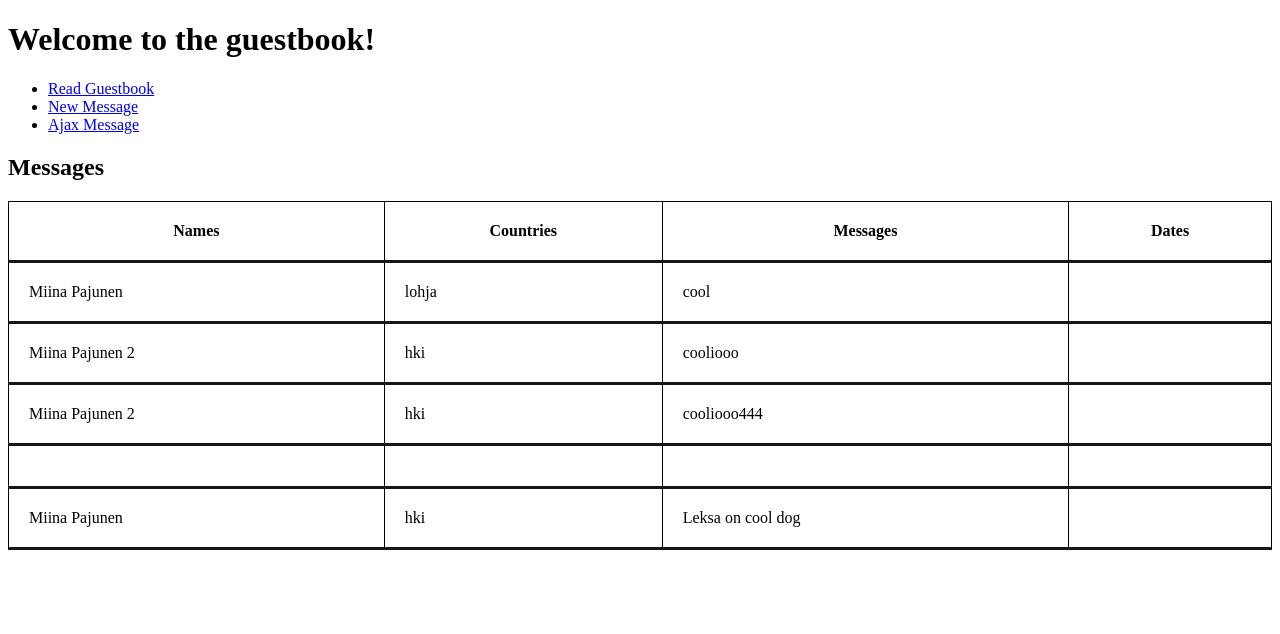
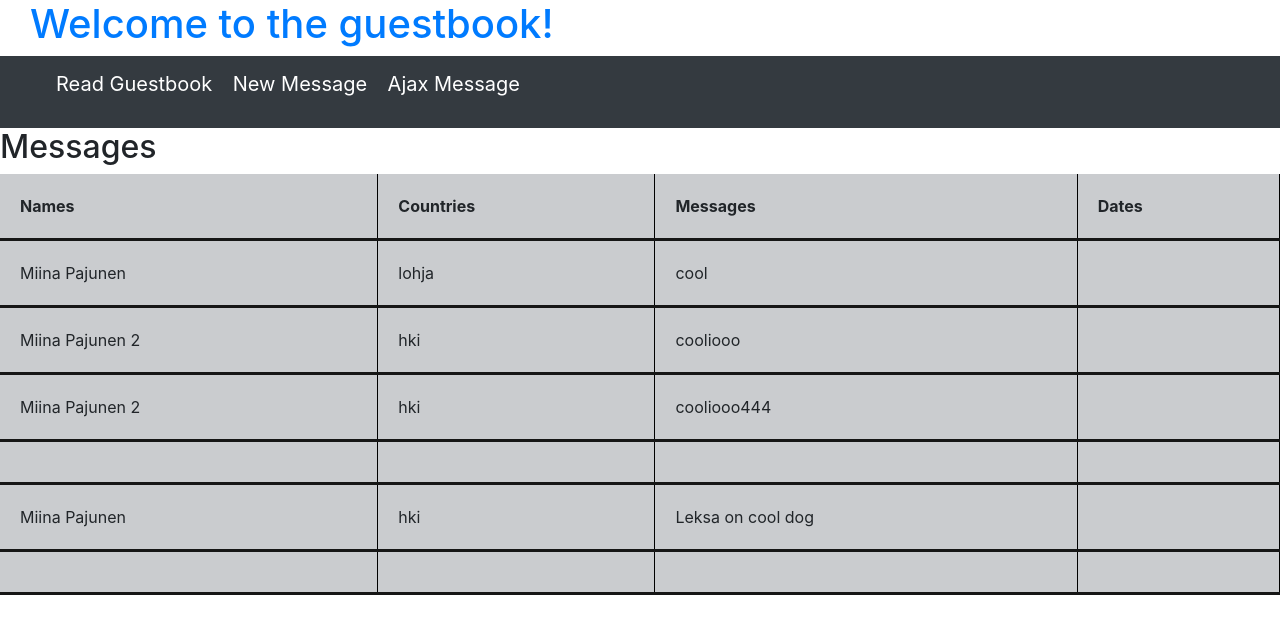
Before and after one commit to Dandifiedmiina/guestbook, a website: page readguestbook.html in a window 1280 px wide. Drawn offline with nearby package versions, Linux system fonts and the light colour scheme.

Commit message:
Add files via upload

```diff
--- a/guestbook.json
+++ b/guestbook.json
@@ -23,5 +23,10 @@
   "name": "Miina Pajunen",
   "country": "hki",
   "message": "Leksa on cool dog"
+ },
+ {
+  "name": "",
+  "country": "",
+  "message": ""
  }
 ]
--- a/index.js
+++ b/index.js
@@ -26,7 +26,7 @@ app.post("/newmessage2", function (req, res) {
   var country = req.body.country;
   var message = req.body.message;
 
-  var json = require("guestbook.json");
+  var json = require("./guestbook.json");
 
   console.log("Taulukon koko: " + json.length);
 
@@ -40,7 +40,7 @@ app.post("/newmessage2", function (req, res) {
 
   var datanew = JSON.stringify(json, "", 1);
 
-  fs.writeFileSync("/guestbook.json", datanew);
+  fs.writeFileSync("./guestbook.json", datanew);
 
   res.sendFile(__dirname + "/readguestbook.html");
   console.log("added");
--- a/readguestbook.html
+++ b/readguestbook.html
@@ -6,24 +6,22 @@
     <meta http-equiv="X-UA-Compatible" content="IE=edge">
     <meta name="viewport" content="width=device-width, initial-scale=1.0">
     <link rel="stylesheet" type="text/css" href="tyylit.css">
+    <link rel="stylesheet" href="https://stackpath.bootstrapcdn.com/bootstrap/4.5.0/css/bootstrap.min.css"
+        integrity="sha384-9aIt2nRpC12Uk9gS9baDl411NQApFmC26EwAOH8WgZl5MYYxFfc+NcPb1dKGj7Sk" crossorigin="anonymous">
     <script src="https://ajax.googleapis.com/ajax/libs/jquery/3.5.1/jquery.min.js"></script>
     <title>Guestbook</title>
 </head>
 
 <body>
     <div>
-        <h1>Welcome to the guestbook!</h1>
-        <ul>
-            <div>
-                <li><a href="/readguestbook">Read Guestbook</a></li>
-            </div>
-            <div>
-                <li><a href="/newmessage">New Message</a></li>
-            </div>
-            <div>
-                <li><a href="/ajaxmessage">Ajax Message</a></li>
-            </div>
-        </ul>
+        <h1><a href="/">Welcome to the guestbook!</a></h1>
+        <nav class="navbar navbar-dark bg-dark">
+            <ul>
+                <a class="navbar-brand" href="/readguestbook">Read Guestbook</a>
+                <a class="navbar-brand" href="/newmessage">New Message</a>
+                <a class="navbar-brand" href="/ajaxmessage">Ajax Message</a>
+            </ul>
+        </nav>
     </div>
 
     <div class="messageDiv">
--- a/tyylit.css
+++ b/tyylit.css
@@ -1,3 +1,7 @@
+body {
+  background-color: lightgray;
+}
+
 #information {
   background-color: darkgray;
   padding: 50px;
@@ -29,6 +33,7 @@ table {
   padding: 20x;
   border-collapse: collapse;
   width: 100%;
+  background-color: rgb(202, 204, 207);
 }
 
 tr {
@@ -39,5 +44,10 @@ td,
 th {
   padding: 20px;
   border-radius: 4px;
-  border: 1px solid black;
+  border-bottom: 1px solid black;
+  border-right: 1px solid black;
 }
+
+h1 {
+  margin: 30px;
+}
```
Also changed, not shown: ajaxmessage.html (+8 -12 lines), index.html (+10 -6 lines), newmessage.html (+8 -6 lines).
